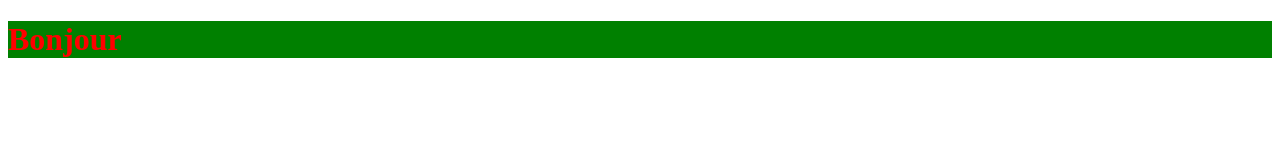
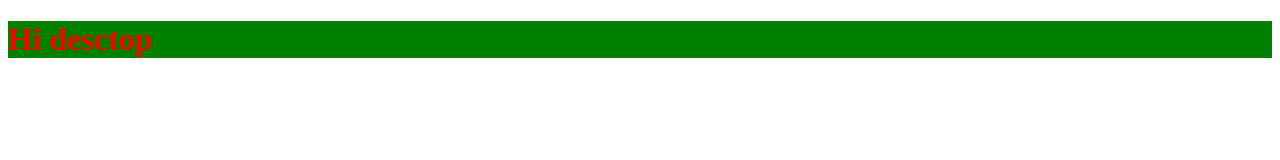
Before and after one commit to hsndev/hi, a plain HTML site: page index.html in a window 1280 px wide. Drawn offline with Linux system fonts and the light colour scheme.

Commit message:
chnager h1 desktop

```diff
--- a/index.html
+++ b/index.html
@@ -13,7 +13,7 @@ background-color:green;
 
 <body>
 
-<h1>Bonjour</h1>
+<h1>Hi desctop</h1>
 
 </body>
 
```
